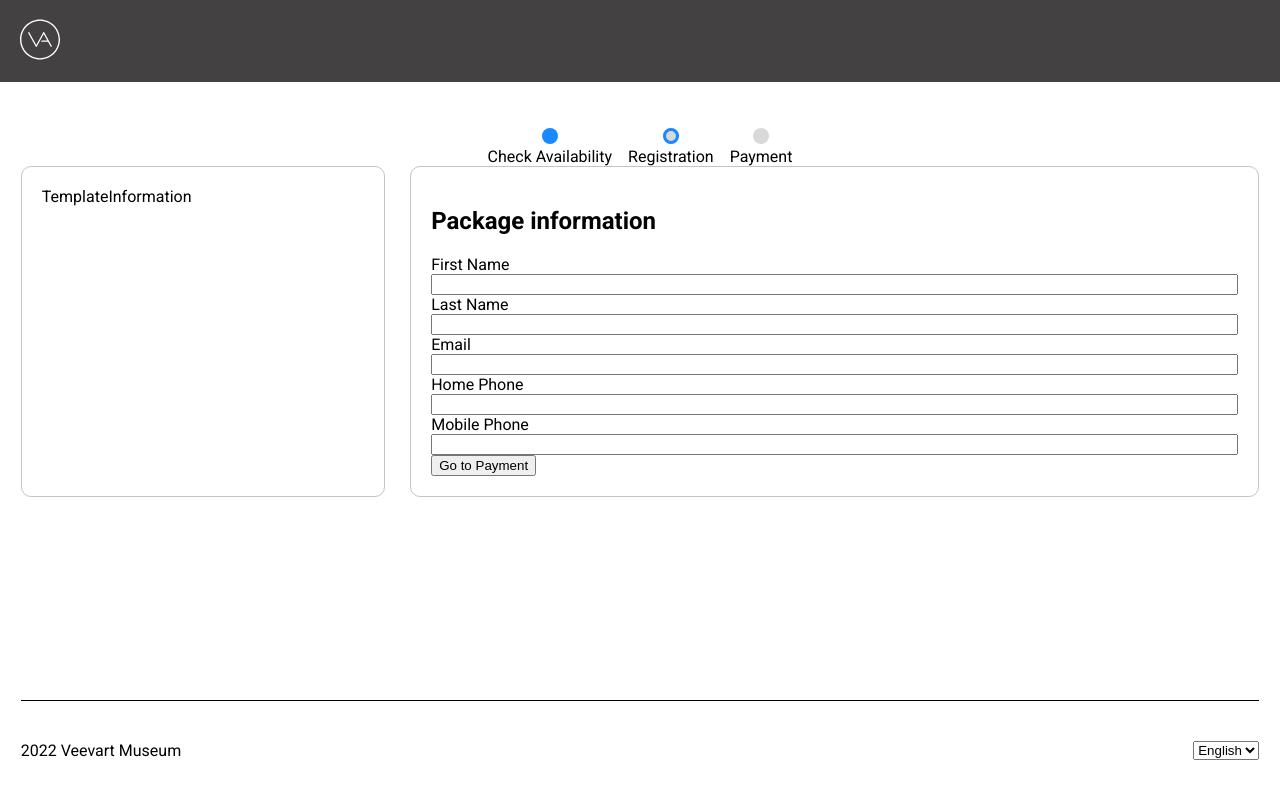
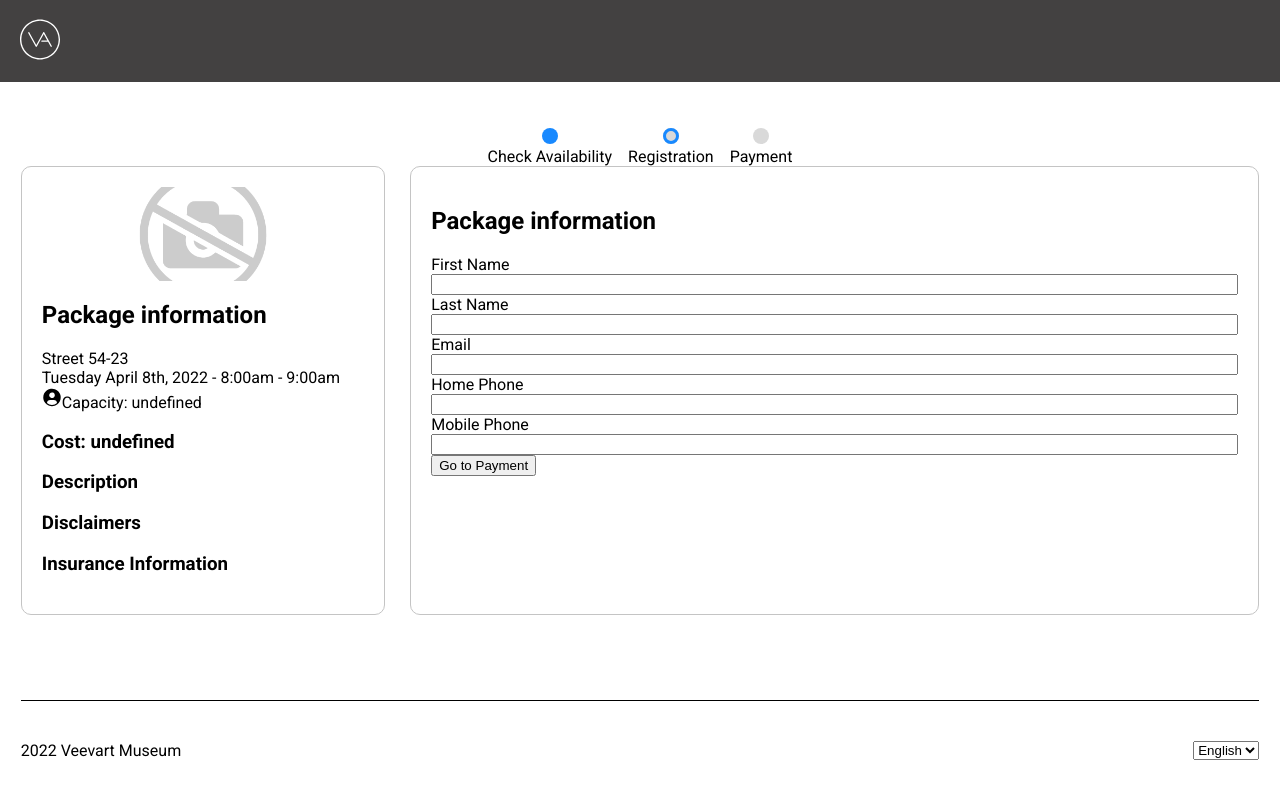
Before and after one commit to nicksiuxs/hackthon, a React (Create React App) app: page /register in a window 1280 px wide. Shown: the top 796 px of the page. Built offline with nearby package versions, Linux system fonts and the light colour scheme.

Commit message:
Add: template information

```diff
--- a/src/labels.js
+++ b/src/labels.js
@@ -13,7 +13,10 @@ const labels = {
     city: "City",
     cost: "Cost",
     country: "Country",
+    description: "Description",
+    disclaimers: "Disclaimers",
     discount_code: "Discount Code",
+    insurance_information: "Insurance Information",
     email: "Email",
     enviroment_conditions: "Enviroment conditions",
     exp_date: "Exp. Date",
--- /dev/null
+++ b/src/pages/Register/components/TemplateInformation/TemplateInformation.css
@@ -0,0 +1,12 @@
+.template-image{
+    width: 100%;
+    height: 5.875rem;
+    margin:0;
+    border-radius: 0.3125rem;
+}
+
+.template-image img{
+    width: 100%;
+    height: 100%;
+    object-fit: cover;
+}
--- a/src/pages/Register/components/TemplateInformation/TemplateInformation.js
+++ b/src/pages/Register/components/TemplateInformation/TemplateInformation.js
@@ -1,9 +1,41 @@
-import React from 'react'
+import React from 'react';
+
+import useAppContext from '../../../../customHooks/useAppContext'
+
+import { ReactComponent as Avatar } from '../../../../assets/avatar.svg';
+
+import "./TemplateInformation.css";
 
 const TemplateInformation = () => {
+    const { state: { labels, template } } = useAppContext();
+    const { street, date, capacity, cost, description, disclaimers, insurance, img } = template;
     return (
         <div className="panel panel-30">
-            TemplateInformation
+            <figure className='template-image'>
+                <img src={img || "/no-photo.png"} alt="package information" />
+            </figure>
+            <h2>{labels.package_information}</h2>
+            <p>
+                <div>{street || "Street 54-23"}</div>
+                <div>{date || "Tuesday April 8th, 2022 - 8:00am - 9:00am"} </div>
+                <div>
+                    <Avatar />
+                    {labels.capacity + " " + capacity}
+                </div>
+            </p>
+            <h3>{labels.cost + ": " + cost}</h3>
+            <p>
+                <h3>{labels.description}</h3>
+                {description}
+            </p>
+            <p>
+                <h3>{labels.disclaimers}</h3>
+                {disclaimers}
+            </p>
+            <p>
+                <h3>{labels.insurance_information}</h3>
+                {insurance}
+            </p>
         </div>
     )
 }
```
Also changed, not shown: src/assets/avatar.svg (added).
